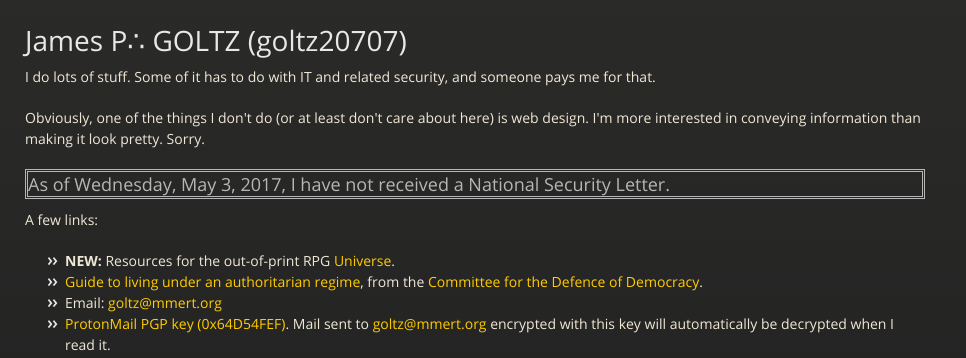
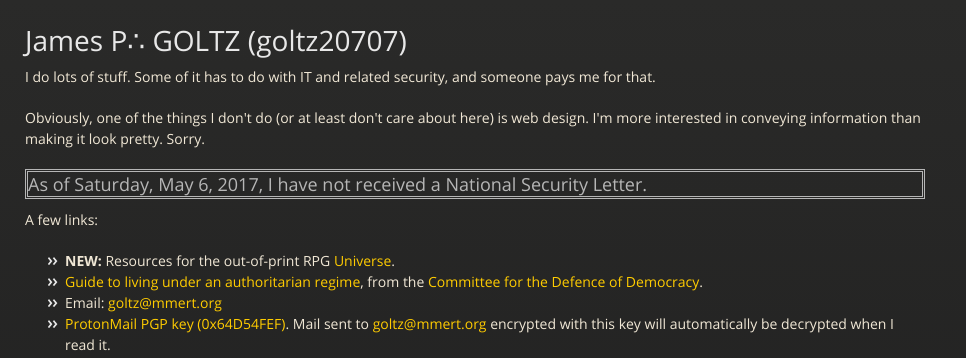
Before and after one commit to goltz20707/goltz20707.github.io, a Jekyll site: the page built from index.html, in a window 1280 px wide. Shown: the top 358 px of the page, without its empty margins (0-966 px from the left). Built offline with Jekyll 4.4.1, drawn with Linux system fonts in a browser that asks for light colours.

Commit message:
Update nsl.html

```diff
--- a/_includes/nsl.html
+++ b/_includes/nsl.html
@@ -4,6 +4,6 @@ date '+%A, %B %e, %Y,'
 
 <h3 style="border: double">As of
 
-Wednesday, May  3, 2017,
+Saturday, May 6, 2017,
 
 I have not received a National Security Letter.</h3>
```
